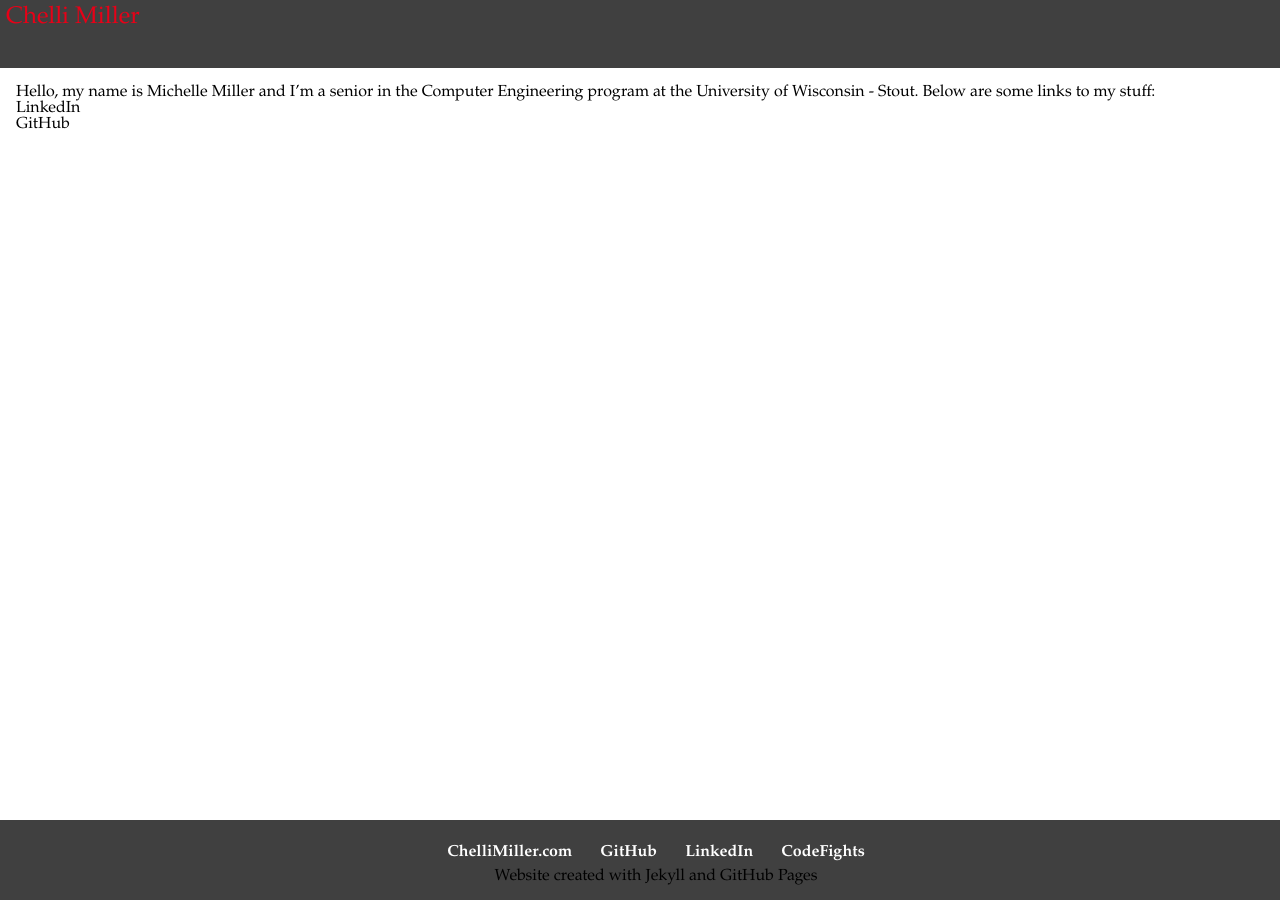
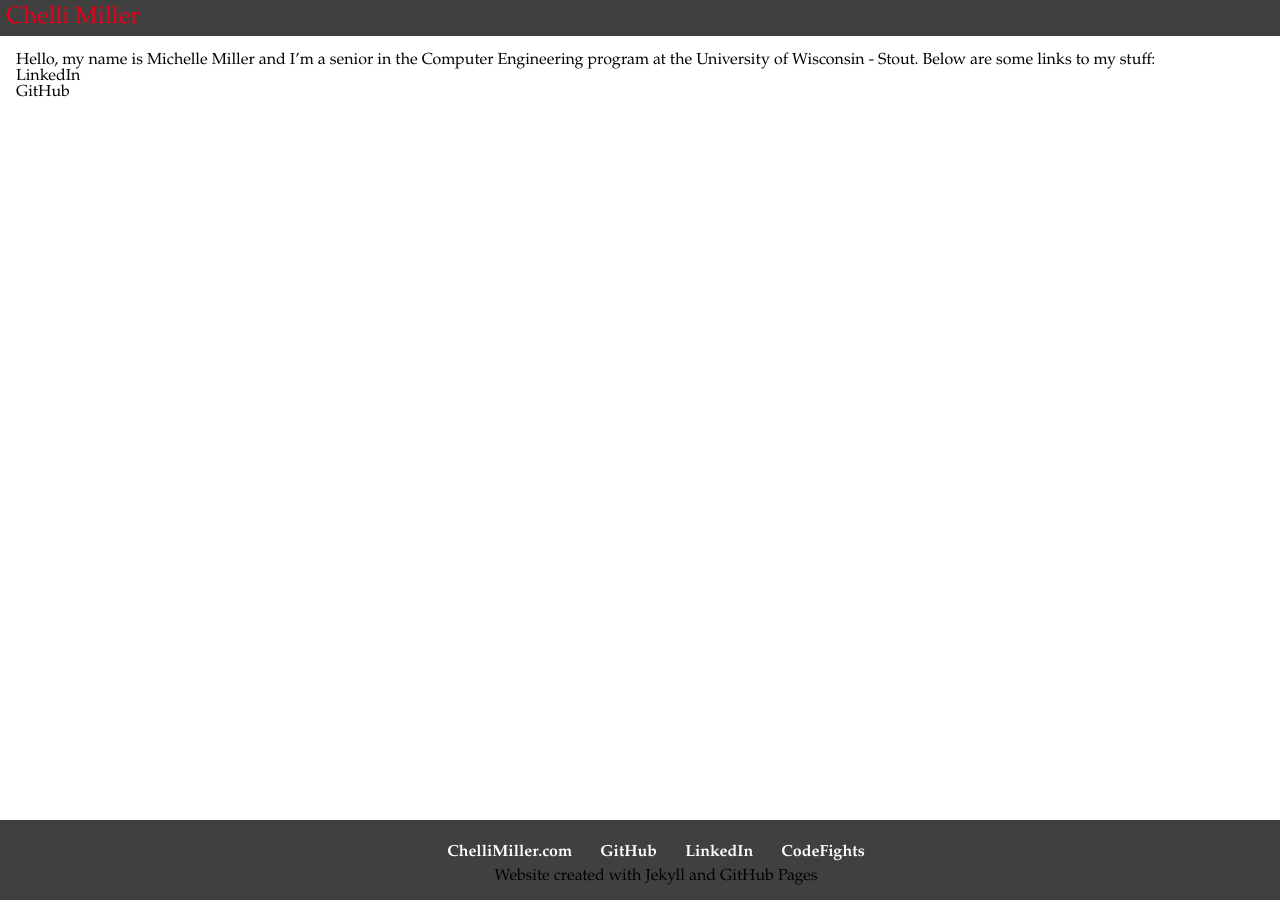
Before and after one commit to chellimiller/chellimiller.github.io, a Jekyll site: the page built from index.md, in a window 1280 px wide. Built offline with Jekyll 4.4.1, drawn with Linux system fonts in a browser that asks for light colours; our own code applies the rules of GitHub Pages for plain Markdown files.

Commit message:
Update style.scss

```diff
--- a/assets/css/style.scss
+++ b/assets/css/style.scss
@@ -16,6 +16,9 @@
 	display:             flex;
 	min-height:          100vh;
 	flex-direction:      column;
+
+	padding:             0;
+	margin:              0;
 } header, footer {
 	width:               100%;
 	height:              auto;
@@ -40,9 +43,11 @@
 	width:               25%;
 } header #tagline {
 	visibility:          hidden;
+	position:            absolute;
 } header nav {
 	display:             inline-block;
 	width:               70%;
+	float:               right;
 } header nav a {
 	display:             inline-block;
 	padding:             .5em .75em;
@@ -61,6 +66,7 @@
 
 .chemil-sidebar {
 	visibility:          hidden;
+	position:            absolute;
 }
 
 footer {
```
